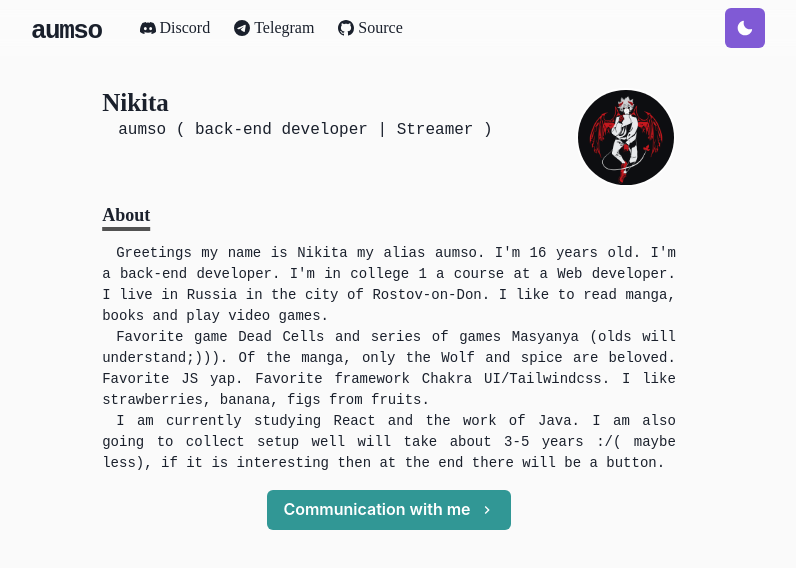
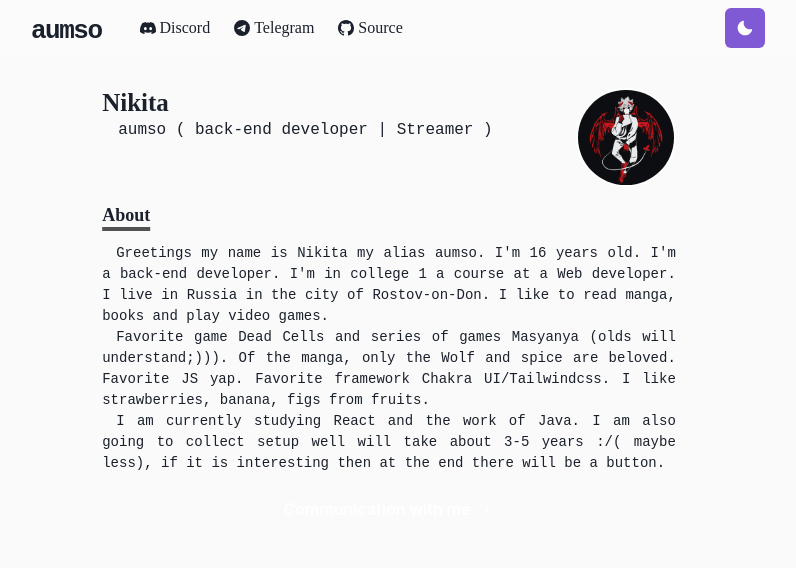
Before and after one commit to 17YearOldYuki/aumso-site, a Next.js app: page / in a window 1280 px wide. Shown: the top 568 px of the page, without its empty margins (251-1047 px from the left). Built offline with nearby package versions, Linux system fonts and the light colour scheme.

Commit message:
Update Button/Man #1

```diff
--- a/components/layouts/main.js
+++ b/components/layouts/main.js
@@ -7,7 +7,7 @@ const Main = ({children,router}) => {
         <Box as="main" pb={8}>
             <Head>
                 <meta name="viewport" content="width=device-width initial-scale=1" />
-                <title>.aumso - .Homepage</title>
+                <title>aumso - Homepage</title>
             </Head>
 
             <Navbar path={router.asPath} />
--- a/pages/index.js
+++ b/pages/index.js
@@ -75,7 +75,7 @@ const Home = () => (
           </Paragraph>
           <Box align="center" my={4}>
             <NextLink href="https://t.me/aumso">
-              <Button rightIcon={<ChevronRightIcon />} colorScheme="teal">
+              <Button rightIcon={<ChevronRightIcon />} colorScheme="white">
               Communication with me
               </Button>
             </NextLink>
```
